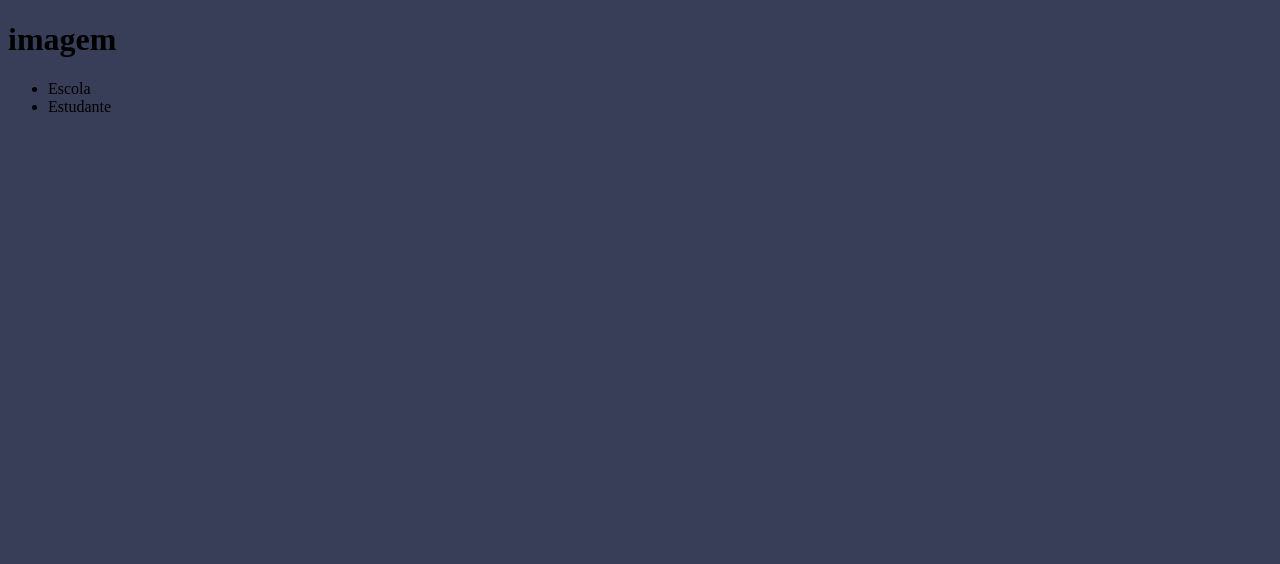
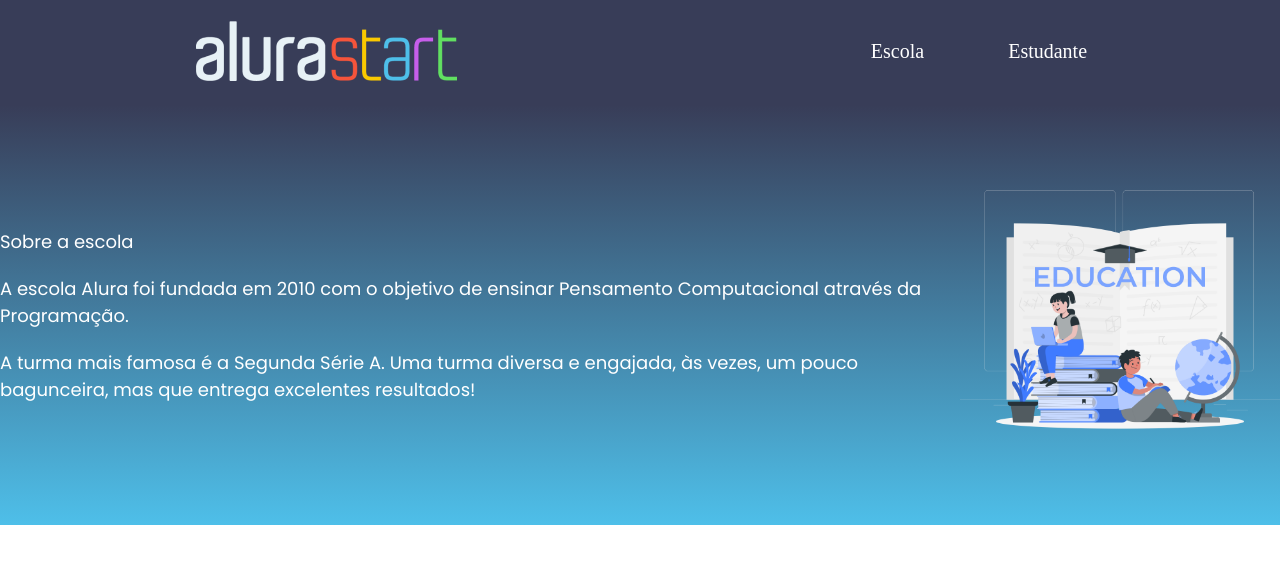
Before and after one commit to Sofrimento/repschool, a plain HTML site: page index.html in a window 1280 px wide. Drawn offline with Linux system fonts and the light colour scheme.

Commit message:
Add files via upload
atualização do site da escola /// 2 dias

```diff
--- a/index.html
+++ b/index.html
@@ -5,12 +5,25 @@
     <meta name="viewport" content="width=device-width, initial-scale=1.0">
     <title>Document</title>
     <link rel="stylesheet" href="style.css">
+    <link rel="preconnect" href="https://fonts.googleapis.com">
+    <link rel="preconnect" href="https://fonts.gstatic.com" crossorigin>
+    <link href="https://fonts.googleapis.com/css2?family=Poppins:ital,wght@0,100;0,200;0,300;0,400;0,500;0,600;0,700;0,800;0,900;1,100;1,200;1,300;1,400;1,500;1,600;1,700;1,800;1,900&family=Roboto&display=swap" rel="stylesheet">
 </head>
-<body>
-    <h1>imagem</h1>
-    <ul>
-        <li>Escola</li>
-        <li>Estudante</li>
-    </ul>
+<body class="poppins-regular">
+    <header class="cabeçalho">
+        <img class="cabeçalho-imagem" src="teste2.png" alt="cabeçalho do site">
+        <ul class="cabeçalho-lista">
+            <li class="cabeçalho-lista-item">Escola</li>
+            <li class="cabeçalho-lista-item">Estudante</li>
+        </ul>
+    </header>
+    <section class="Escola">
+        <div class="escola-div1">
+            <h2 class="escola-sobre">Sobre a escola</h2>
+            <p class="escola-texto1">A escola Alura foi fundada em 2010 com o objetivo de ensinar Pensamento Computacional através da Programação.</p>
+            <p class="escola-texto2">A turma mais famosa é a Segunda Série A. Uma turma diversa e engajada, às vezes, um pouco bagunceira, mas que entrega excelentes resultados!</p>
+        </div>
+        <img class="escola-imagem" src="teste1.png" alt="Imagem representativa da escola">
+    </section>
 </body>
 </html>
--- a/style.css
+++ b/style.css
@@ -1,3 +1,41 @@
-body{
+* {
+    margin: 0;
+    padding: 0;
+}
+
+.cabeçalho {
     background-color: #383D58;
+    color: white;
+    display: flex;
+    justify-content: space-around;
 }
+
+.cabeçalho-lista-item {
+    margin: 40px;
+    display: inline-block;
+    font-size: 20px;
+}
+
+.escola-imagem {
+    width: 25%;
+}
+
+.Escola {
+    background-image: linear-gradient(#383D58, #4EBFE9);
+    display: flex;
+    justify-content: center;
+    align-items: center;
+    width: 24px 0;
+    padding: 50px 0;
+}
+
+.escola-sobre,
+.escola-texto1,
+.escola-texto2 {
+    color: white;
+    font-family: "Poppins", sans-serif;
+    font-weight: 400;
+    font-style: normal;
+    font-size: large;
+    padding: 10px 0;
+}
```
Also changed, not shown: teste1.png (added), teste2.png (added).
